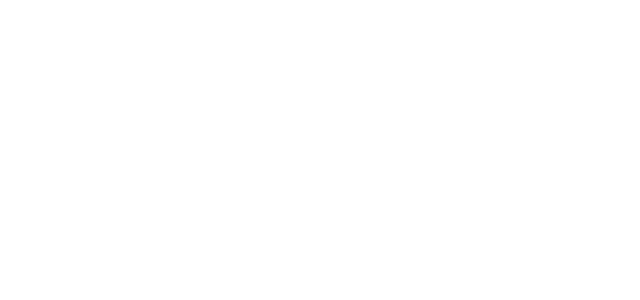
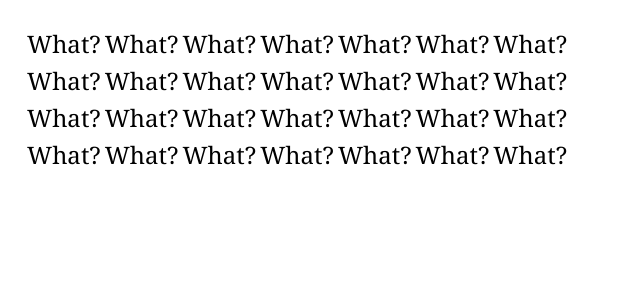
Before and after one commit to nedbat/typing_app, a React (Create React App) app: page /calendar in a window 1280 px wide. Shown: the top 300 px of the page, without its empty margins (0-640 px from the left). Built offline with nearby package versions, Linux system fonts and the light colour scheme.

Commit message:
Add a crappy calendar

```diff
--- a/src/Typing.js
+++ b/src/Typing.js
@@ -30,11 +30,32 @@ const ShoppingList = () => (
   </div>
 )
 
+class Calendar extends React.Component {
+  render() {
+    var cal = [];
+    for (let row = 0; row < 4; row++) {
+      let days = [];
+      for (let day = 0; day < 7; day++) {
+        days.push(
+          <td>What?</td>
+        );
+      }
+      cal.push(
+        <tr>{days}</tr>
+      );
+    }
+    return (
+      <table class="calendar">{cal}</table>
+    )
+  }
+}
+
 const TypingApp = () => (
   <Router>
     <div>
       <Route exact path="/" component={Home}/>
       <Route path="/shopping" component={ShoppingList}/>
+      <Route path="/calendar" component={Calendar}/>
     </div>
   </Router>
 )
```
